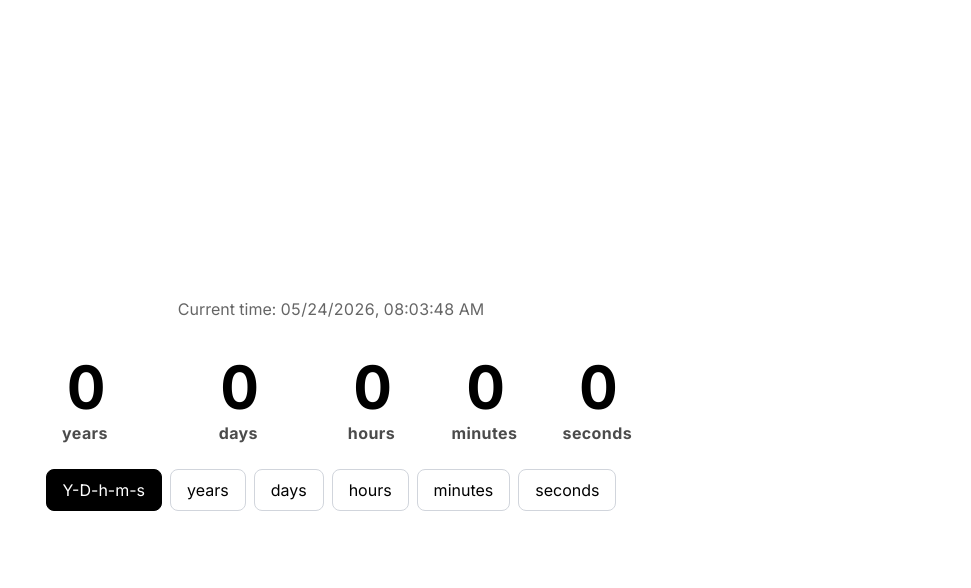
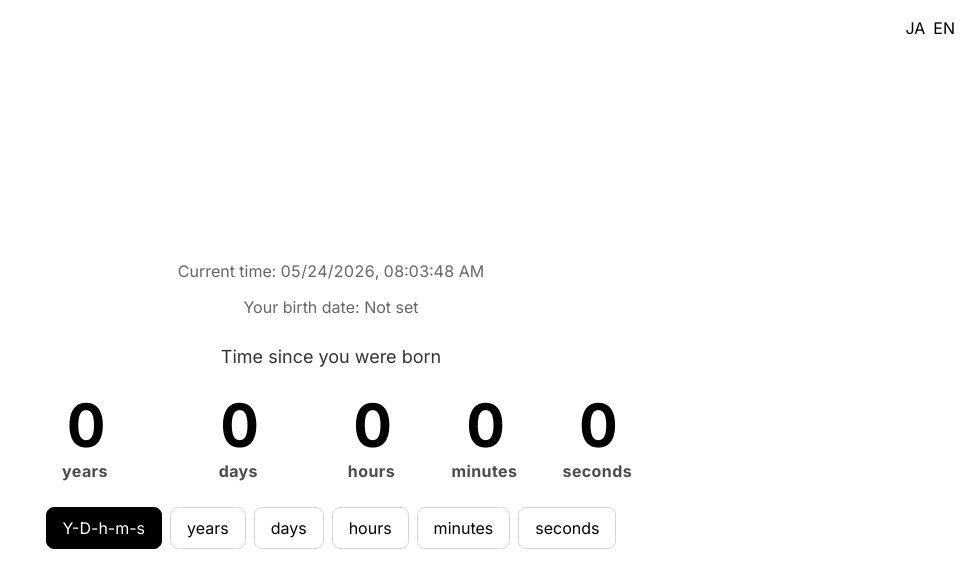
Before and after one commit to usumitron/lifeclock, a Next.js app: page / in a window 1280 px wide. Shown: the top 588 px of the page, without its empty margins (309-1280 px from the left). Built offline with nearby package versions, Linux system fonts and the light colour scheme.

Commit message:
iOS横画面対応3

```diff
--- a/app/page.tsx
+++ b/app/page.tsx
@@ -275,7 +275,8 @@ export default function Home() {
 
   if (!isMounted) return null;
 
-return (
+  return (
+    // ▼ 変更: 100vh を 100dvh にし、横画面時の縦ギャップを縮小 (max-h-[500px]:gap-2)
     <div
       className="
         min-h-[100dvh] flex flex-col items-center justify-center
@@ -284,25 +285,56 @@ return (
         dark:bg-gradient-to-br dark:from-gray-900 dark:via-black dark:to-gray-800
         dark:text-white
       ">
-
       {/* 2. 言語切替ボタンも高さに応じて小さく */}
       <div className="absolute top-4 right-4 max-h-[500px]:top-2 flex gap-2">
-        {/* ... */}
+        <button onClick={() => changeLang("ja")}>JA</button>
+        <button onClick={() => changeLang("en")}>EN</button>
       </div>
 
       <div className="sm:text-sm opacity-60 text-center leading-relaxed space-y-1 max-h-[500px]:space-y-0">
-        {/* 現在時刻の文字サイズも縮小 */}
         <CurrentTimeClock t={t} locale={locale} />
 
         <div className="text-sm sm:text-base max-h-[500px]:text-xs">
-          {/* ... (編集ボタン等の表示) */}
+          {editingBirth ? (
+            <input
+              type="date"
+              value={draftDate}
+              autoFocus
+              onClick={() => {
+                isKeyboardInput.current = false;
+              }}
+              onKeyDown={handleKeyDown}
+              onChange={handleDateChange}
+              onBlur={handleInputBlur}
+              className="
+                border rounded-md px-3 py-2 max-h-[500px]:py-1
+                text-base sm:text-lg max-h-[500px]:text-sm bg-white text-black
+                focus:outline-none focus:ring-2 focus:ring-blue-400
+              "
+            />
+          ) : (
+            <span
+              onClick={() => {
+                setDraftDate(birth ? birth.toISOString().slice(0, 10) : "");
+                setEditingBirth(true);
+              }}
+              className="
+                cursor-pointer px-2 py-1 rounded-md
+                transition-all duration-200 hover:bg-gray-200 hover:text-black
+                dark:hover:bg-white dark:hover:text-black
+              ">
+              {t.yourBirth}: {birth ? formatDate(birth, locale) : t.notSet}
+            </span>
+          )}
         </div>
       </div>
 
-      {/* 3. 経過時間表示のコンテナを修正 */}
+      <div className="text-sm sm:text-base md:text-lg opacity-80 text-center max-h-[500px]:text-xs max-h-[500px]:opacity-50">
+        {t.title}
+      </div>
+
       <ElapsedTimeCounter birth={birth} unit={unit} locale={locale} t={t} />
 
-      {/* 4. 下部のボタン群も高さ不足時は縮小 */}
       <div className="grid grid-cols-3 sm:flex gap-2 max-h-[500px]:gap-1">
         {(["full", "year", "day", "hour", "minute", "second"] as Unit[]).map((u) => (
           <button
```
